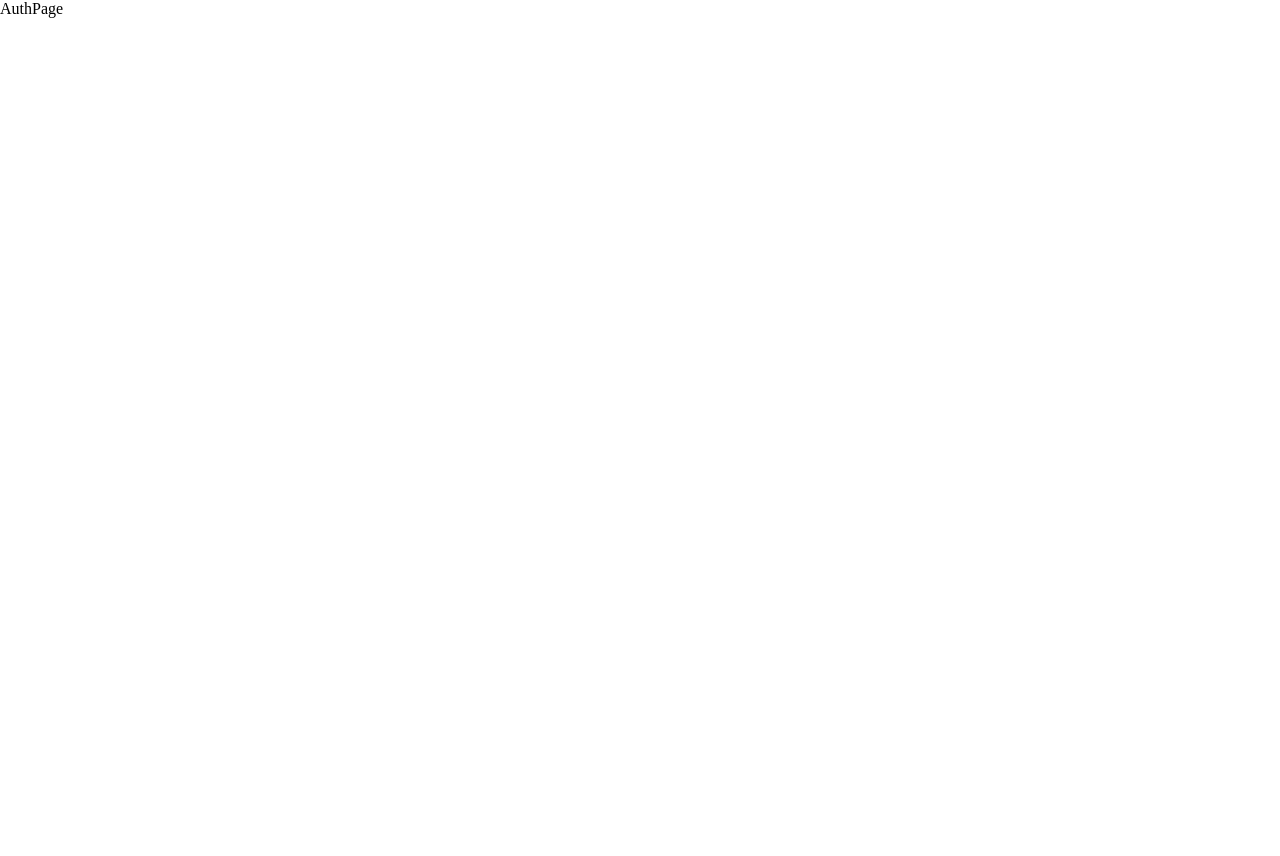
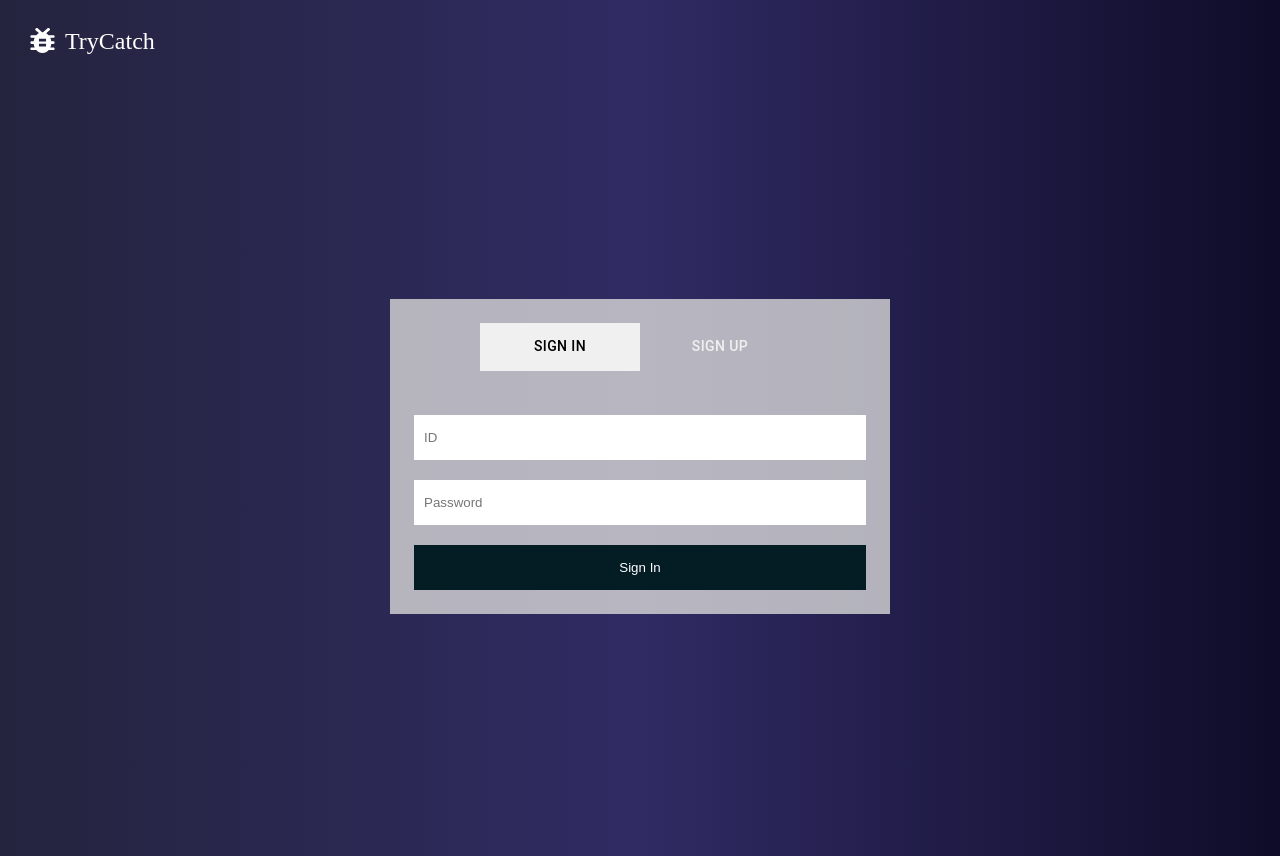
Before and after one commit to eunjuch/stack-overflow-chatbot, a React (Create React App) app in the folder frontend/: page /auth in a window 1280 px wide. Before the commit the page ends 800 px from the top, so only its background shows below. Built offline with nearby package versions, Linux system fonts and the light colour scheme.

Commit message:
Feat: SignIn, SignUp

```diff
--- /dev/null
+++ b/frontend/src/components/Sign/index.jsx
@@ -0,0 +1,69 @@
+import { useForm } from "react-hook-form";
+import * as S from './index.styles';
+import { useState } from "react";
+
+export const SignIn = () => {
+  const { register, handleSubmit, formState: { errors } } = useForm()
+  const onSignInSubmit = (data) => {
+    console.log(data);
+  }
+
+  return (
+    <form onSubmit={handleSubmit(onSignInSubmit)} style={{ display: 'flex', flexDirection: 'column' }}>
+      <S.AuthInput placeholder="ID" {...register("id", { required: true })} />
+      {errors.id && <S.ErrorMessage>ID Error</S.ErrorMessage>}
+      <S.AuthInput placeholder="Password" type="password" {...register("pw", { required: true })} />
+      {errors.pw && <S.ErrorMessage>Password Error</S.ErrorMessage>}
+      <S.AuthSubmit type="submit" value={"Sign In"} />
+    </form>
+  )
+}
+
+export const SignUp = () => {
+  const { register, handleSubmit, formState: { errors }, getValues } = useForm()
+  const [idOverlap, setIdOverlap] = useState(false);
+  //SignUpSubmit 시 idcheck 됐는지 확인하고 넘김
+
+  const onSignUpSubmit = (data) => {
+    console.log(data);
+  }
+  const checkId = (id) => {
+    console.log("current ID ::", id);
+    //ID 중복체크 하고 체크여부 변수 변경
+    window.localStorage.setItem('isLogin', true);
+    window.localStorage.setItem('loginID', id);
+  }
+
+  return (
+    <form onSubmit={handleSubmit(onSignUpSubmit)} style={{ display: 'flex', flexDirection: 'column' }}>
+      <S.AuthInput placeholder="Username" {...register("username", {
+        required: 'You must specify Username',
+        maxLength: { value: 15, message: 'Username must have less than 15 characters' }
+      })} />
+      {errors.username && <S.ErrorMessage>{errors.username.message}</S.ErrorMessage>}
+      <div style={{ display: 'flex', flexDirection: 'row', gap: '10px', width: '100%' }}>
+        <S.AuthInput placeholder="ID" {...register("id", {
+          required: 'You must specify ID',
+          maxLength: { value: 15, message: 'ID must have less than 15 characters' },
+          minLength: { value: 4, message: 'ID must have at least 4 characters' },
+        })} />
+        <S.CheckButton onClick={checkId(getValues("id"))}>CHECK</S.CheckButton>
+      </div>
+      {errors.id && <S.ErrorMessage>{errors.id.message}</S.ErrorMessage>}
+      <S.AuthInput placeholder="Password" type="password" {...register("pw", {
+        required: 'You must specify Password',
+        maxLength: { value: 15, message: 'Password must have less than 15 characters' },
+        minLength: { value: 8, message: 'Password must have at least 4 characters' }
+      })} />
+      {errors.pw && <S.ErrorMessage>{errors.pw.message}</S.ErrorMessage>}
+      <S.AuthInput placeholder="Confirm Password" type="password" {...register("confirmpw", {
+        required: 'You must cofirm Password',
+        validate: (value) => {
+          return (value === getValues("pw")) || "Password does not match"
+        }
+      })} />
+      {errors.confirmpw && <S.ErrorMessage>{errors.confirmpw.message}</S.ErrorMessage>}
+      <S.AuthSubmit type="submit" value={"Sign Up"} />
+    </form>
+  )
+}
--- /dev/null
+++ b/frontend/src/components/Sign/index.styles.js
@@ -0,0 +1,33 @@
+import styled from 'styled-components';
+
+export const AuthInput = styled.input`
+  // width: 200px;
+  width: 100%;
+  height: 45px;
+  background: #FFF;
+  margin-top: 20px;
+  padding: 0px 10px;
+`
+
+export const AuthSubmit = styled.input`
+  // width: 200px;
+  height: 45px;
+  background: #041C24;
+  color: #FFF;
+  margin-top: 20px;
+
+  &:hover {
+    cursor: pointer;
+  }
+`
+
+export const CheckButton = styled.button`
+  height: 45px;
+  width: 100px;
+  margin-top: 20px;
+`
+
+export const ErrorMessage = styled.p`
+  color: red;
+  font-size: 13px;
+`
--- /dev/null
+++ b/frontend/src/layouts/BaseLayout/index.jsx
@@ -0,0 +1,15 @@
+import Header from '../../components/Header';
+import * as S from './index.styles';
+
+const BaseLayout = ({ children }) => {
+  return (
+    <S.Layout>
+      <Header />
+      {/* <S.Content> */}
+      {children}
+      {/* </S.Content> */}
+    </S.Layout>
+  );
+};
+
+export default BaseLayout;
--- /dev/null
+++ b/frontend/src/layouts/BaseLayout/index.styles.js
@@ -0,0 +1,22 @@
+import styled from 'styled-components';
+
+export const Layout = styled.div`
+  width: 100%;
+  min-height: 100vh;
+  background: #0f0c29; /* fallback for old browsers */
+  background: -webkit-linear-gradient(to right, #24243e, #302b63, #0f0c29); /* Chrome 10-25, Safari 5.1-6 */
+  background: linear-gradient(
+    to right,
+    #24243e,
+    #302b63,
+    #0f0c29
+  ); /* W3C, IE 10+/ Edge, Firefox 16+, Chrome 26+, Opera 12+, Safari 7+ */
+`;
+
+export const Content = styled.div`
+  width: 100%;
+  min-height: 100vh;
+  display: flex;
+  align-items: center;
+  justify-content: center;
+`
--- /dev/null
+++ b/frontend/src/pages/SignPage/index.jsx
@@ -0,0 +1,41 @@
+import { useState } from 'react';
+import * as S from './index.styles.js';
+import { TabContext, TabList, TabPanel } from '@mui/lab';
+import { Box, Tab } from '@material-ui/core';
+import { SignIn, SignUp } from '../../components/Sign/index.jsx';
+
+const SignPage = () => {
+  const [tabValue, setTabValue] = useState("1");
+
+  const handleTabChange = (e, value) => {
+    setTabValue(value);
+  }
+  return (
+    <>
+      <div style={{ width: '100%', minHeight: '100vh', display: 'flex', alignItems: 'center', justifyContent: 'center' }}>
+        <S.SignWrapper>
+          <TabContext value={tabValue} >
+            <Box sx={{ borderBottom: 1, borderColor: 'divider' }}>
+              <TabList onChange={handleTabChange} TabIndicatorProps={{
+                style: {
+                  backgroundColor: "#F0F0F0"
+                }
+              }}>
+                <Tab label="Sign In" value="1" />
+                <Tab label="Sign Up" value="2" />
+              </TabList>
+            </Box>
+            <TabPanel value="1">
+              <SignIn />
+            </TabPanel>
+            <TabPanel value="2">
+              <SignUp />
+            </TabPanel>
+          </TabContext>
+        </S.SignWrapper>
+      </div>
+    </>
+  )
+}
+
+export default SignPage;
--- /dev/null
+++ b/frontend/src/pages/SignPage/index.styles.js
@@ -0,0 +1,25 @@
+import styled from 'styled-components';
+
+export const SignWrapper = styled.div`
+  width: 500px;
+  height: 100%;
+  min-width: 300px;
+  background: rgba(217, 217, 217, 0.8);
+  display: flex;
+  flex-direction: column;
+  justify-content: center;
+
+  .MuiTabs-flexContainer {
+    justify-content: center;
+    margin-top: 24px;
+  }
+
+  .Mui-selected {
+    background-color: #F0F0F0 !important;
+    color: black !important;
+  }
+
+  .MuiTab-textColorPrimary{
+    color: #F0F0F0;
+  }
+`
--- a/frontend/src/router.jsx
+++ b/frontend/src/router.jsx
@@ -1,5 +1,7 @@
 import { createBrowserRouter, Outlet } from 'react-router-dom';
 import AuthLayout from './layouts/AuthLayout';
+import BaseLayout from './layouts/BaseLayout';
+import SignPage from './pages/SignPage';
 
 const isLogin = window.localStorage.getItem('isLogin');
 
@@ -12,7 +14,9 @@ const router = createBrowserRouter([
       </AuthLayout>
     ) : (
       <div>
-        <Outlet />
+        <BaseLayout>
+          <Outlet />
+        </BaseLayout>
       </div>
     ),
     errorElement: <div>NotFound</div>,
@@ -28,7 +32,7 @@ const router = createBrowserRouter([
       },
       {
         path: '/auth',
-        element: <div>AuthPage</div>,
+        element: <SignPage />,
       },
     ],
   },
```
Also changed, not shown: frontend/package.json (+7 -1 lines), 1 other file (tests, documents, lock files or other folders).
